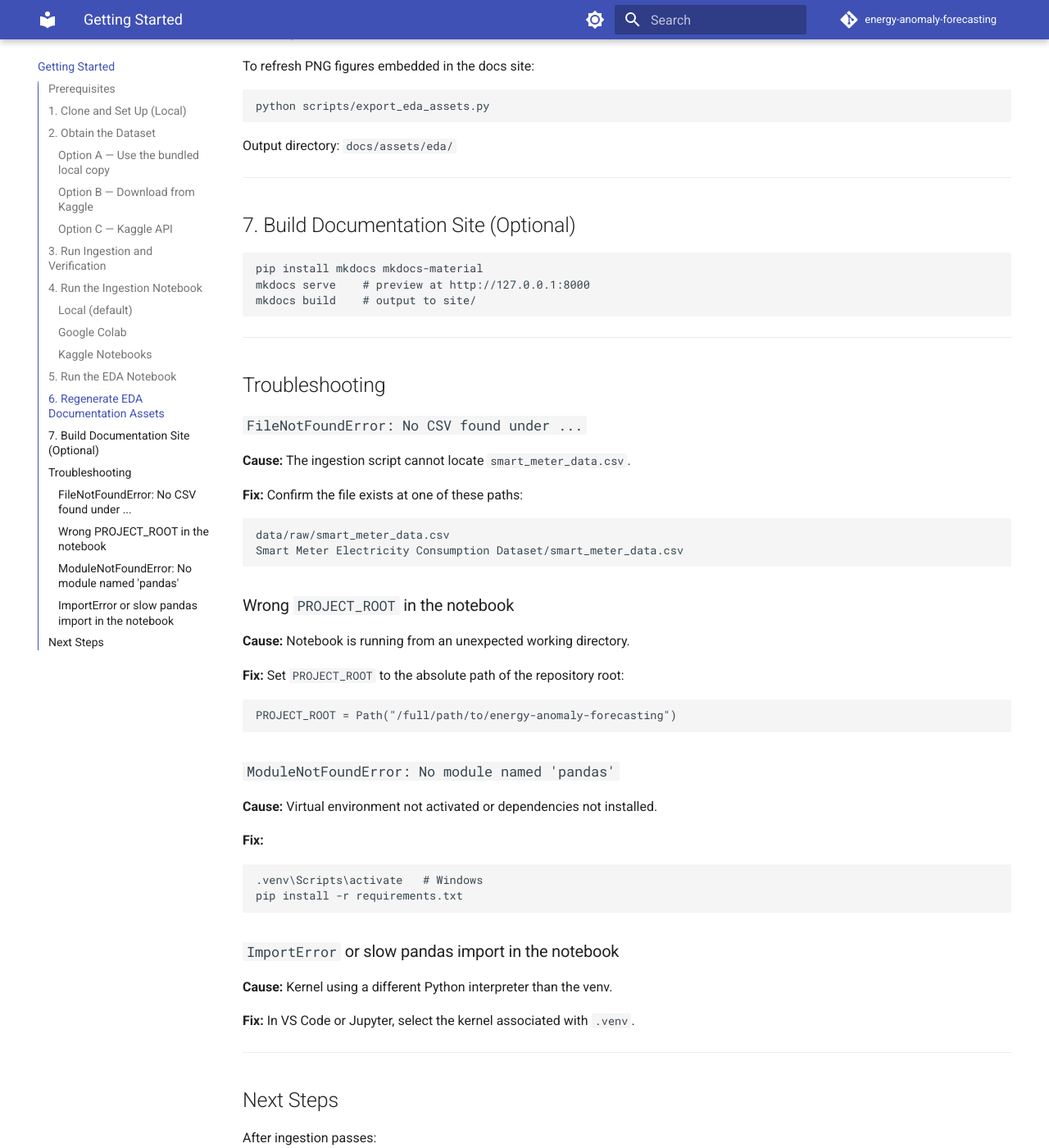
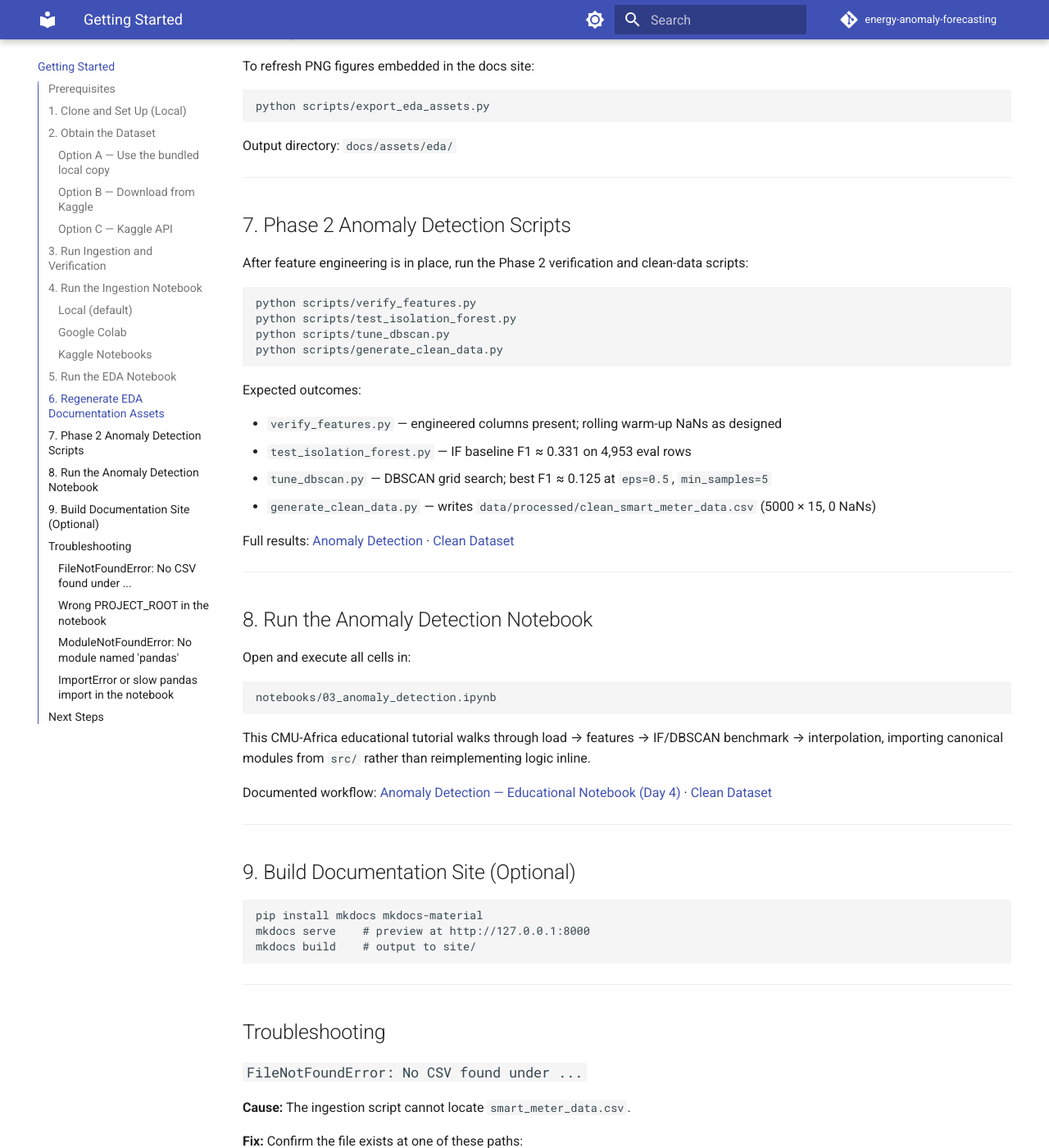
Before and after one commit to mj-weshh/energy-anomaly-forecasting, an MkDocs documentation site: the page built from docs/getting-started.md, in a window 1280 px wide and 1400 px high, scrolled down 3236 px. Shown: the whole window at 82% size. Built offline with MkDocs 1.6.1 and Material for MkDocs 9.7.7, drawn with Linux system fonts in a browser that asks for light colours; comment, search, counter and statistics services are not loaded; some of the changed text lies outside the part shown.

Commit message:
docs: document Phase 2 Week 4 anomaly detection notebook and mark Phase 2 complete

````diff
--- a/docs/getting-started.md
+++ b/docs/getting-started.md
@@ -149,7 +149,43 @@ Output directory: `docs/assets/eda/`
 
 ---
 
-## 7. Build Documentation Site (Optional)
+## 7. Phase 2 Anomaly Detection Scripts
+
+After feature engineering is in place, run the Phase 2 verification and clean-data scripts:
+
+```bash
+python scripts/verify_features.py
+python scripts/test_isolation_forest.py
+python scripts/tune_dbscan.py
+python scripts/generate_clean_data.py
+```
+
+Expected outcomes:
+
+- `verify_features.py` — engineered columns present; rolling warm-up NaNs as designed
+- `test_isolation_forest.py` — IF baseline F1 ≈ 0.331 on 4,953 eval rows
+- `tune_dbscan.py` — DBSCAN grid search; best F1 ≈ 0.125 at `eps=0.5`, `min_samples=5`
+- `generate_clean_data.py` — writes `data/processed/clean_smart_meter_data.csv` (5000 × 15, 0 NaNs)
+
+Full results: [Anomaly Detection](anomaly-detection.md) · [Clean Dataset](clean-data.md)
+
+---
+
+## 8. Run the Anomaly Detection Notebook
+
+Open and execute all cells in:
+
+```
+notebooks/03_anomaly_detection.ipynb
+```
+
+This CMU-Africa educational tutorial walks through load → features → IF/DBSCAN benchmark → interpolation, importing canonical modules from `src/` rather than reimplementing logic inline.
+
+Documented workflow: [Anomaly Detection — Educational Notebook (Day 4)](anomaly-detection.md#educational-notebook-day-4) · [Clean Dataset](clean-data.md)
+
+---
+
+## 9. Build Documentation Site (Optional)
 
 ```bash
 pip install mkdocs mkdocs-material
@@ -203,9 +239,11 @@ pip install -r requirements.txt
 
 ## Next Steps
 
-After ingestion passes:
+After ingestion and Phase 2 pass:
 
 1. Review the [Data Schema](data-schema.md) reference
-2. Confirm results in the [Verification Report](verification-report.md)
+2. Confirm Week 1 results in the [Verification Report](verification-report.md)
 3. Run `notebooks/02_exploratory_data_analysis.ipynb` and review [EDA Insights](eda-insights.md)
-4. Proceed to Phase 2 — unsupervised anomaly detection (planned)
+4. Run Phase 2 scripts (§7) and `notebooks/03_anomaly_detection.ipynb` (§8)
+5. Generate the Phase 3 artifact: `python scripts/generate_clean_data.py`
+6. Proceed to **Phase 3** — time-series forecasting on the clean dataset
````
Also changed, not shown: README.md (+5 -3 lines), docs/anomaly-detection.md (+39 -2 lines), docs/architecture.md (+5 -3 lines), docs/clean-data.md (+2 -2 lines), docs/index.md (+2 -1 lines), docs/phase2-strategy.md (+1 -1 lines).
